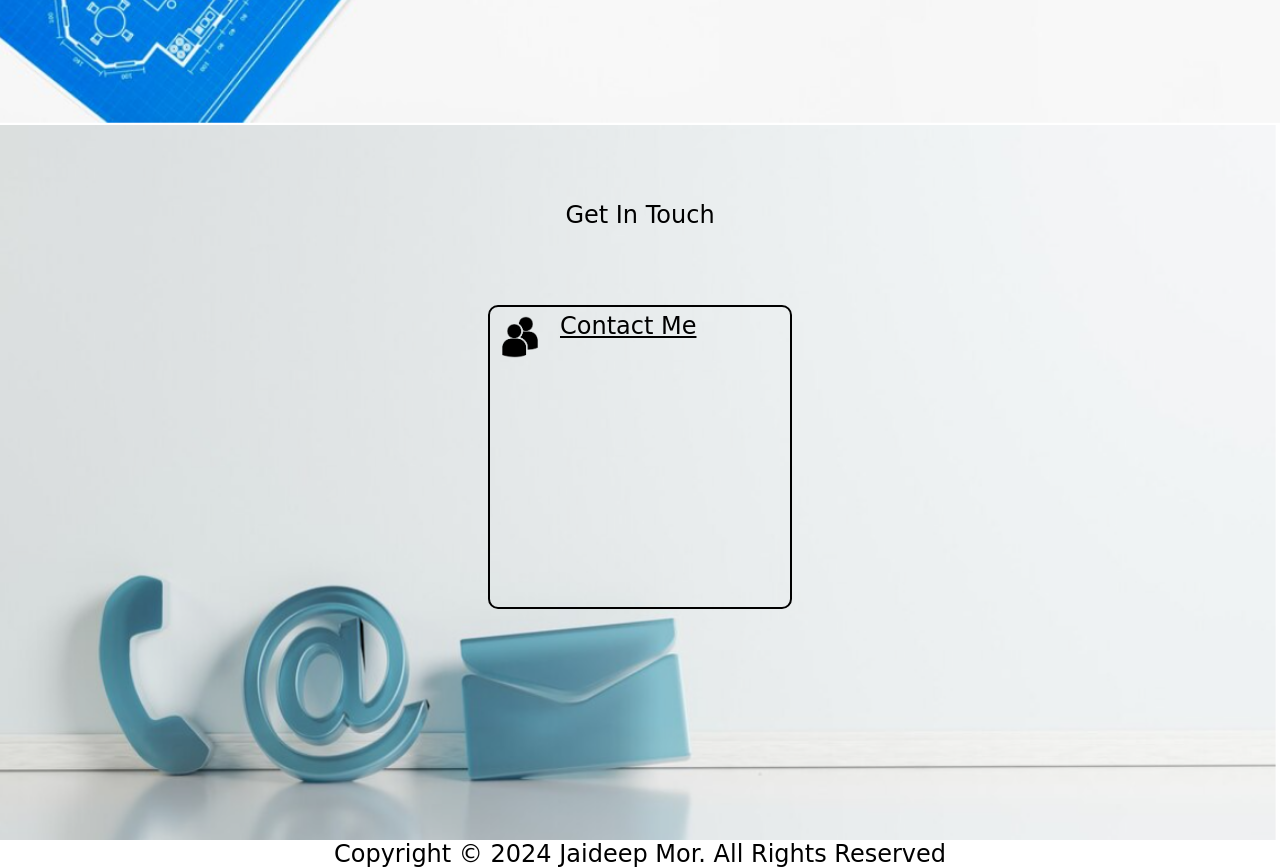
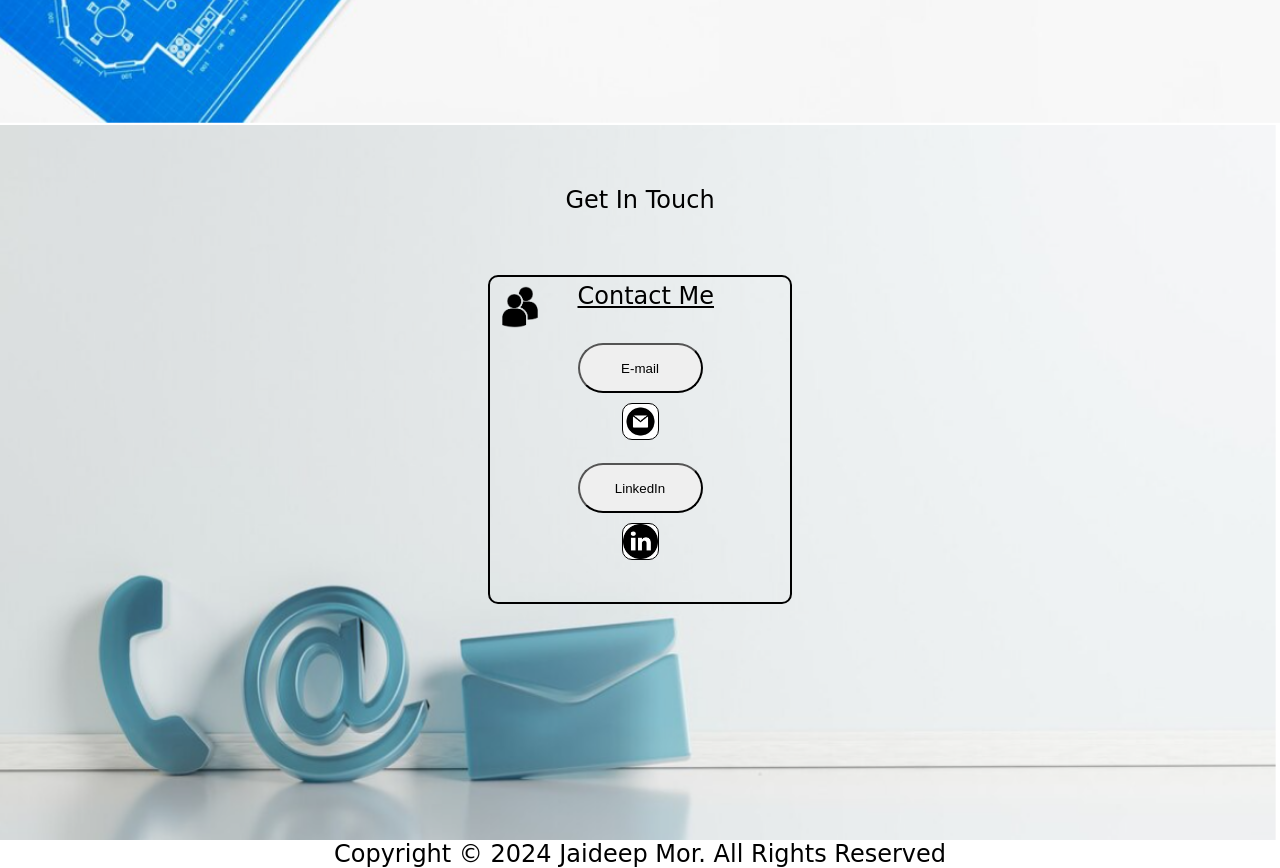
Before and after one commit to jaideepmor/portfolio-website, a plain HTML site: page index.html in a window 1280 px wide. Shown: the part 2900-3768 px from the top of the page. Drawn offline with Linux system fonts and the light colour scheme.

Commit message:
portfolio contact page completed

```diff
--- a/index.html
+++ b/index.html
@@ -263,6 +263,18 @@
                         <p>Contact Me</p>
                     </div>
                     <div class="con-details-con">
+                        <div class="prof-links">
+                            <button class="b1">E-mail</button>
+                        </div>
+                        <div class="prof-logo-con">
+                            <img src="email.png" alt="logo">
+                        </div>
+                        <div class="prof-links">
+                            <button class="b1">LinkedIn</button>
+                        </div>
+                        <div class="prof-logo-con">
+                            <img src="linkedin.png" alt="logo">
+                        </div>
                     </div>
                 </div>
             </div>
--- a/style.css
+++ b/style.css
@@ -97,7 +97,7 @@ p {
     display: flex;
     justify-content: space-around;
     width: 250px;
-    height: 100px;
+    height: 60px;
     padding-top: 10px;
 }
 
@@ -309,7 +309,7 @@ p {
     justify-content: center;
     width: 100%;
     height: 100px;
-    padding: 40px 0 40px 0;
+    padding: 25px 0 25px 0;
     font-size: xx-large;
 }
 
@@ -322,7 +322,7 @@ p {
 
 .con-sub-sec-con-1 {
     width: 300px;
-    height: 300px;
+    height: 325px;
     border: 2px solid black;
     border-radius: 10px;
 }
@@ -333,7 +333,7 @@ p {
     text-align: center;
     text-decoration: underline;
     padding: 5px 5px 5px 5px;
-    gap: 15px;
+    gap: 32.5px;
 }
 
 .con-sub-sec-icon img {
@@ -343,10 +343,10 @@ p {
 
 .con-details-con {
     display: flex;
-    justify-content: left;
-    padding: 20px 0 20px 45px;
-    font-size: large;
-    gap: 7.5px;
+    flex-direction: column;
+    align-items: center;
+    justify-content: center;
+
 }
 
 /* footer */
```
